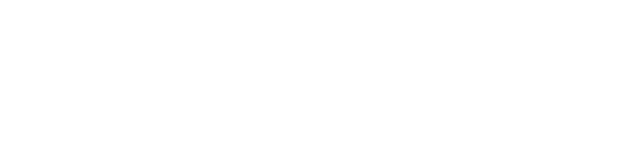
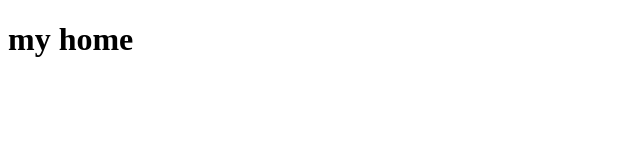
Before and after one commit to sbwoo87linkit/seed, a plain HTML site: page index.html in a window 1280 px wide. Shown: the whole page, without its empty margins (0-640 px from the left). Drawn offline with Linux system fonts and the light colour scheme.

Commit message:
creare file

```diff
--- a/index.html
+++ b/index.html
@@ -6,5 +6,7 @@
 </head>
 <body>
 
+    <h1>my home</h1>
+
 </body>
 </html>
```
